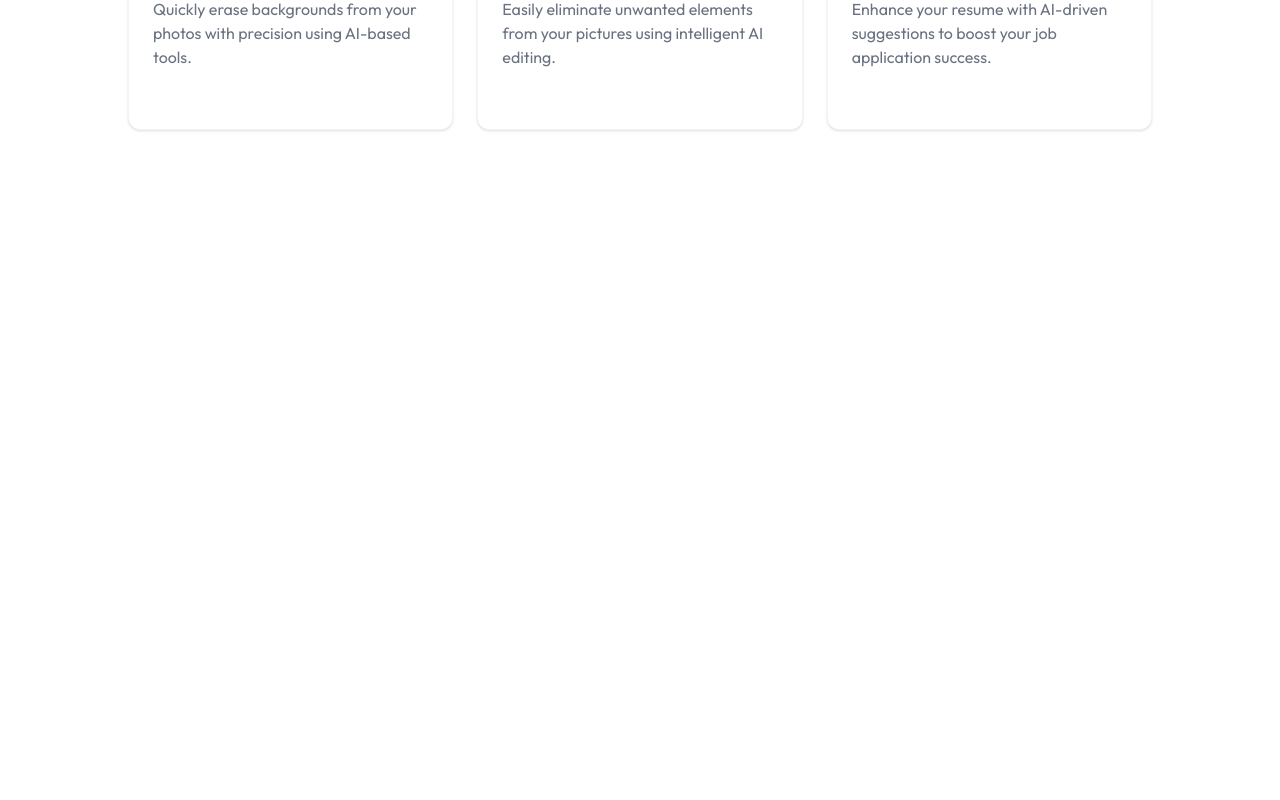
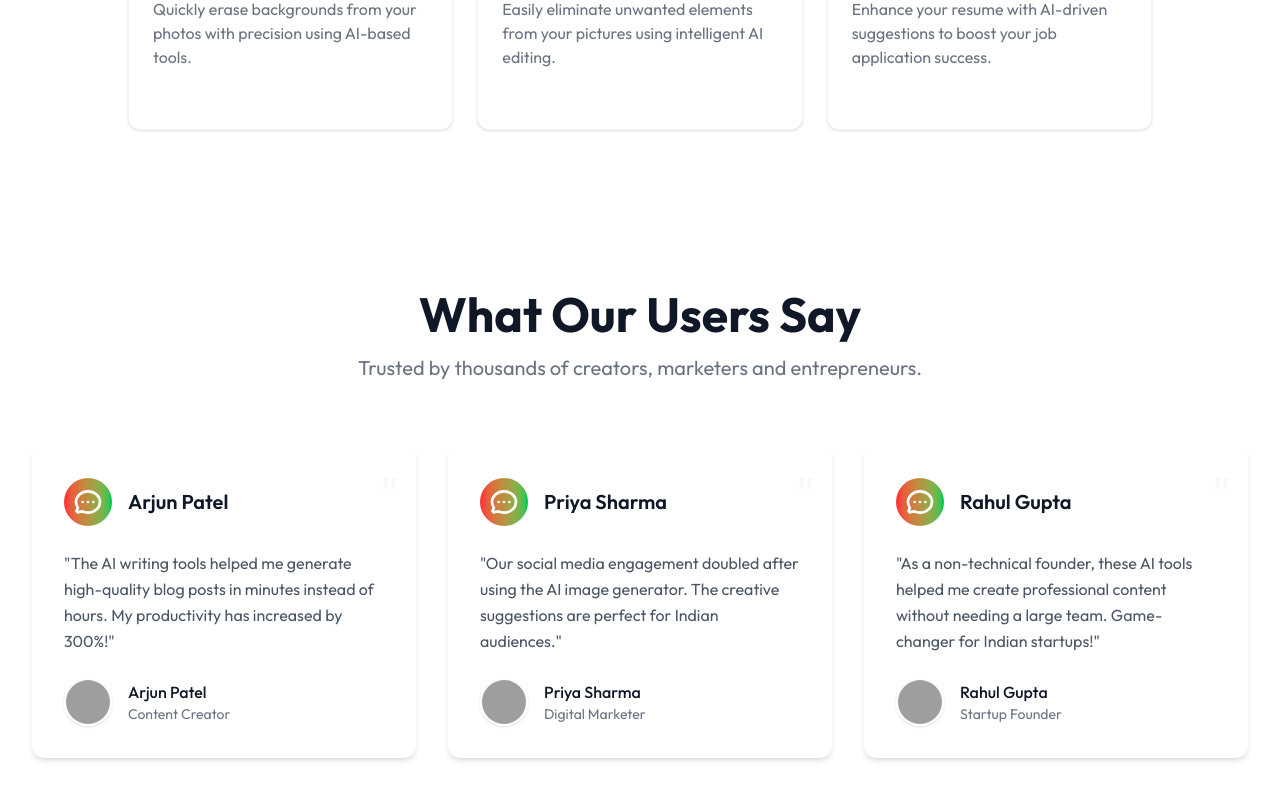
Before and after one commit to soumadip-dev/Crafty.ai-PERN, a React (Vite) app in the folder client/: page / in a window 1280 px wide. Shown: the part 1514-2314 px from the top of the page. Before the commit the page ends 1740 px from the top, so only its background shows below. Built offline with nearby package versions, Linux system fonts and the light colour scheme; no server answers; grey boxes are pictures that could not be loaded.

Commit message:
feat(ui): create Testimonial component

```diff
--- a/client/src/assets/assets.js
+++ b/client/src/assets/assets.js
@@ -28,7 +28,7 @@ export const AiToolsData = [
     description:
       'Craft well-written and compelling articles on any subject using advanced AI technology.',
     Icon: SquarePen,
-    bg: { from: '#3588F2', to: '#0BB0D7' },
+    bg: { from: '#FF4D4D', to: '#F9CB28' }, // Red to Yellow gradient
     path: '/ai/write-article',
   },
   {
@@ -36,21 +36,21 @@ export const AiToolsData = [
     description:
       'Discover catchy and relevant blog titles instantly with the help of our smart AI tool.',
     Icon: Hash,
-    bg: { from: '#B153EA', to: '#E549A3' },
+    bg: { from: '#FF6B6B', to: '#FFA3A3' }, // Bright red to light red gradient
     path: '/ai/blog-titles',
   },
   {
     title: 'AI Image Generation',
     description: 'Design eye-catching visuals effortlessly using our intelligent AI image creator.',
     Icon: Image,
-    bg: { from: '#20C363', to: '#11B97E' },
+    bg: { from: '#4ADE80', to: '#22C55E' }, // Green gradient
     path: '/ai/generate-images',
   },
   {
     title: 'Background Removal',
     description: 'Quickly erase backgrounds from your photos with precision using AI-based tools.',
     Icon: Eraser,
-    bg: { from: '#F76C1C', to: '#F04A3C' },
+    bg: { from: '#F97316', to: '#EF4444' }, // Orange to red gradient
     path: '/ai/remove-background',
   },
   {
@@ -58,7 +58,7 @@ export const AiToolsData = [
     description:
       'Easily eliminate unwanted elements from your pictures using intelligent AI editing.',
     Icon: Scissors,
-    bg: { from: '#5C6AF1', to: '#427DF5' },
+    bg: { from: '#EC4899', to: '#F43F5E' }, // Pink to red gradient
     path: '/ai/remove-object',
   },
   {
@@ -66,35 +66,32 @@ export const AiToolsData = [
     description:
       'Enhance your resume with AI-driven suggestions to boost your job application success.',
     Icon: FileText,
-    bg: { from: '#12B7AC', to: '#08B6CE' },
+    bg: { from: '#10B981', to: '#14B8A6' }, // Teal gradient
     path: '/ai/review-resume',
   },
 ];
 
-export const dummyTestimonialData = [
+export const DummyTestimonialData = [
   {
-    image: assets.profile_img_1,
-    name: 'John Doe',
-    title: 'Marketing Director, TechCorp',
-    content:
-      'ContentAI has revolutionized our content workflow. The quality of the articles is outstanding, and it saves us hours of work every week.',
-    rating: 4,
+    name: 'Arjun Patel',
+    title: 'Content Creator',
+    message:
+      'The AI writing tools helped me generate high-quality blog posts in minutes instead of hours. My productivity has increased by 300%!',
+    image: 'https://images.unsplash.com/photo-1507003211169-0a1dd7228f2d?q=80&w=200',
   },
   {
-    image: assets.profile_img_1,
-    name: 'Jane Smith',
-    title: 'Content Creator, TechCorp',
-    content:
-      'ContentAI has made our content creation process effortless. The AI tools have helped us produce high-quality content faster than ever before.',
-    rating: 5,
+    name: 'Priya Sharma',
+    title: 'Digital Marketer',
+    message:
+      'Our social media engagement doubled after using the AI image generator. The creative suggestions are perfect for Indian audiences.',
+    image: 'https://images.unsplash.com/photo-1573496359142-b8d87734a5a2?q=80&w=200',
   },
   {
-    image: assets.profile_img_1,
-    name: 'David Lee',
-    title: 'Content Writer, TechCorp',
-    content:
-      'ContentAI has transformed our content creation process. The AI tools have helped us produce high-quality content faster than ever before.',
-    rating: 4,
+    name: 'Rahul Gupta',
+    title: 'Startup Founder',
+    message:
+      'As a non-technical founder, these AI tools helped me create professional content without needing a large team. Game-changer for Indian startups!',
+    image: 'https://images.unsplash.com/photo-1500648767791-00dcc994a43e?q=80&w=200',
   },
 ];
 
--- /dev/null
+++ b/client/src/components/Testimonial.jsx
@@ -0,0 +1,73 @@
+import React from 'react';
+import { DummyTestimonialData } from '../assets/assets';
+
+const Testimonial = () => {
+  const [activeCard, setActiveCard] = React.useState(null);
+  return (
+    <section className="py-16 px-4 sm:px-6 lg:px-8 bg-gradient-to-b from-gray-10 to-white">
+      <div className="max-w-7xl mx-auto">
+        <div className="text-center mb-16">
+          <h2 className="text-4xl font-bold text-gray-900 sm:text-5xl">What Our Users Say</h2>
+          <p className="mt-4 text-xl text-gray-500 max-w-2xl mx-auto">
+            Trusted by thousands of creators, marketers and entrepreneurs.
+          </p>
+        </div>
+
+        <div className="grid grid-cols-1 md:grid-cols-2 lg:grid-cols-3 gap-8">
+          {DummyTestimonialData.map((testimonial, index) => (
+            <div
+              key={index}
+              onMouseEnter={() => setActiveCard(index)}
+              onMouseLeave={() => setActiveCard(null)}
+              className="relative bg-white rounded-xl shadow-md overflow-hidden transition-all duration-300 hover:shadow-lg"
+            >
+              <div className="p-8">
+                <div className="flex items-center mb-6">
+                  <svg
+                    className="w-12 h-12 bg-gradient-to-r from-red-500 to-green-500 text-white p-2 rounded-full"
+                    fill="none"
+                    stroke="currentColor"
+                    viewBox="0 0 24 24"
+                    xmlns="http://www.w3.org/2000/svg"
+                  >
+                    <path
+                      strokeLinecap="round"
+                      strokeLinejoin="round"
+                      strokeWidth={2}
+                      d="M8 12h.01M12 12h.01M16 12h.01M21 12c0 4.418-4.03 8-9 8a9.863 9.863 0 01-4.255-.949L3 20l1.395-3.72C3.512 15.042 3 13.574 3 12c0-4.418 4.03-8 9-8s9 3.582 9 8z"
+                    />
+                  </svg>
+                  <h3 className="text-xl font-semibold text-gray-900 ml-4">{testimonial.name}</h3>
+                </div>
+
+                <p className="text-gray-600 mb-6 leading-relaxed">"{testimonial.message}"</p>
+
+                <div className="flex items-center">
+                  <img
+                    className="w-12 h-12 rounded-full object-cover border-2 border-white shadow"
+                    src={testimonial.image}
+                    alt={`${testimonial.name} profile`}
+                  />
+                  <div className="ml-4">
+                    <p className="font-medium text-gray-900">{testimonial.name}</p>
+                    <p className="text-sm text-gray-500">{testimonial.title}</p>
+                  </div>
+                </div>
+
+                <div
+                  className={`absolute top-0 right-0 mt-6 mr-6 text-5xl font-serif italic text-gray-200 ${
+                    activeCard === index ? 'opacity-100' : 'opacity-30'
+                  } transition-opacity duration-300`}
+                >
+                  "
+                </div>
+              </div>
+            </div>
+          ))}
+        </div>
+      </div>
+    </section>
+  );
+};
+
+export default Testimonial;
--- a/client/src/pages/Home.jsx
+++ b/client/src/pages/Home.jsx
@@ -2,6 +2,7 @@ import React from 'react';
 import Navbar from '../components/Navbar';
 import Hero from '../components/Hero';
 import AiTools from '../components/AiTools';
+import Testimonial from '../components/Testimonial';
 
 const Home = () => {
   return (
@@ -9,6 +10,7 @@ const Home = () => {
       <Navbar />
       <Hero />
       <AiTools />
+      <Testimonial />
     </>
   );
 };
```
